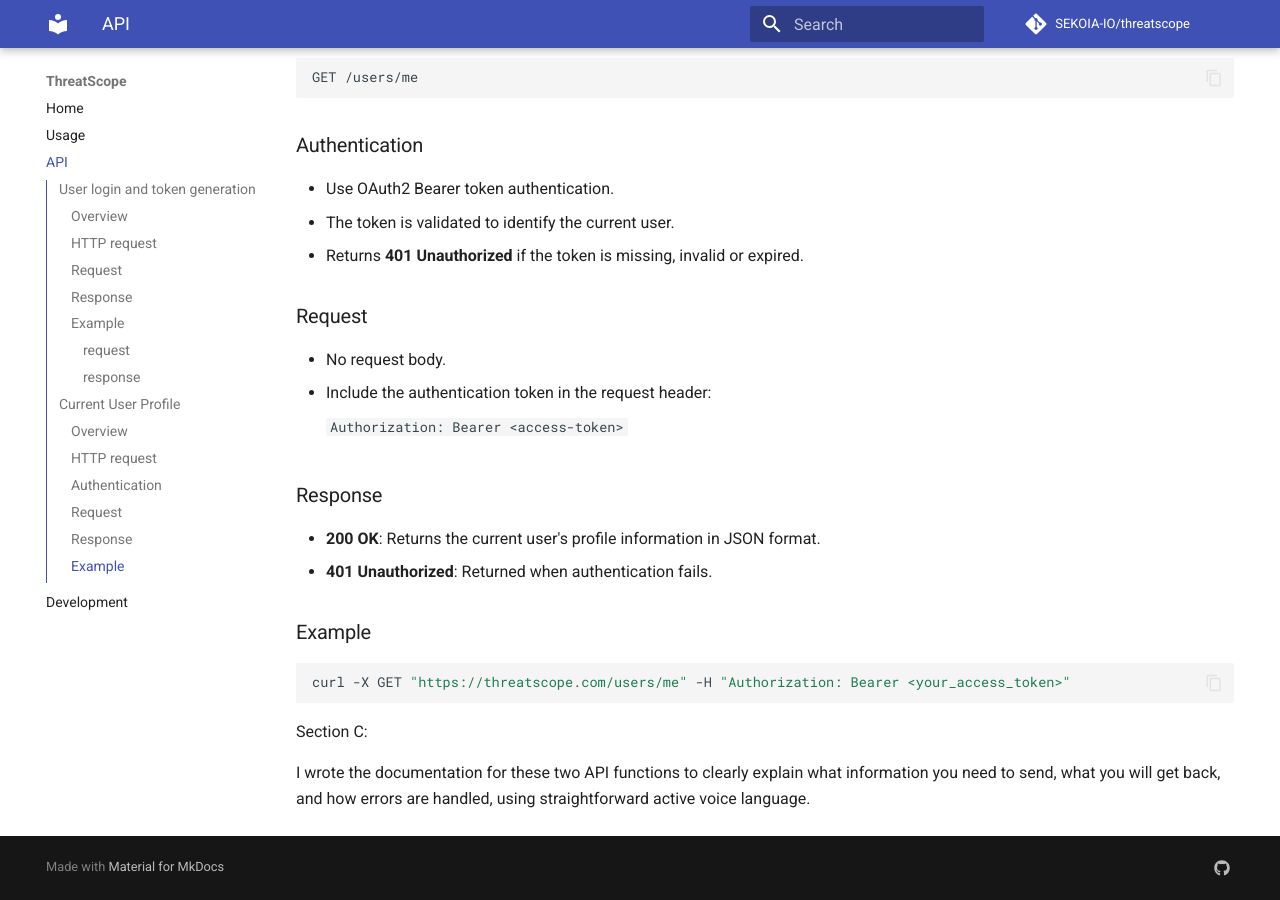
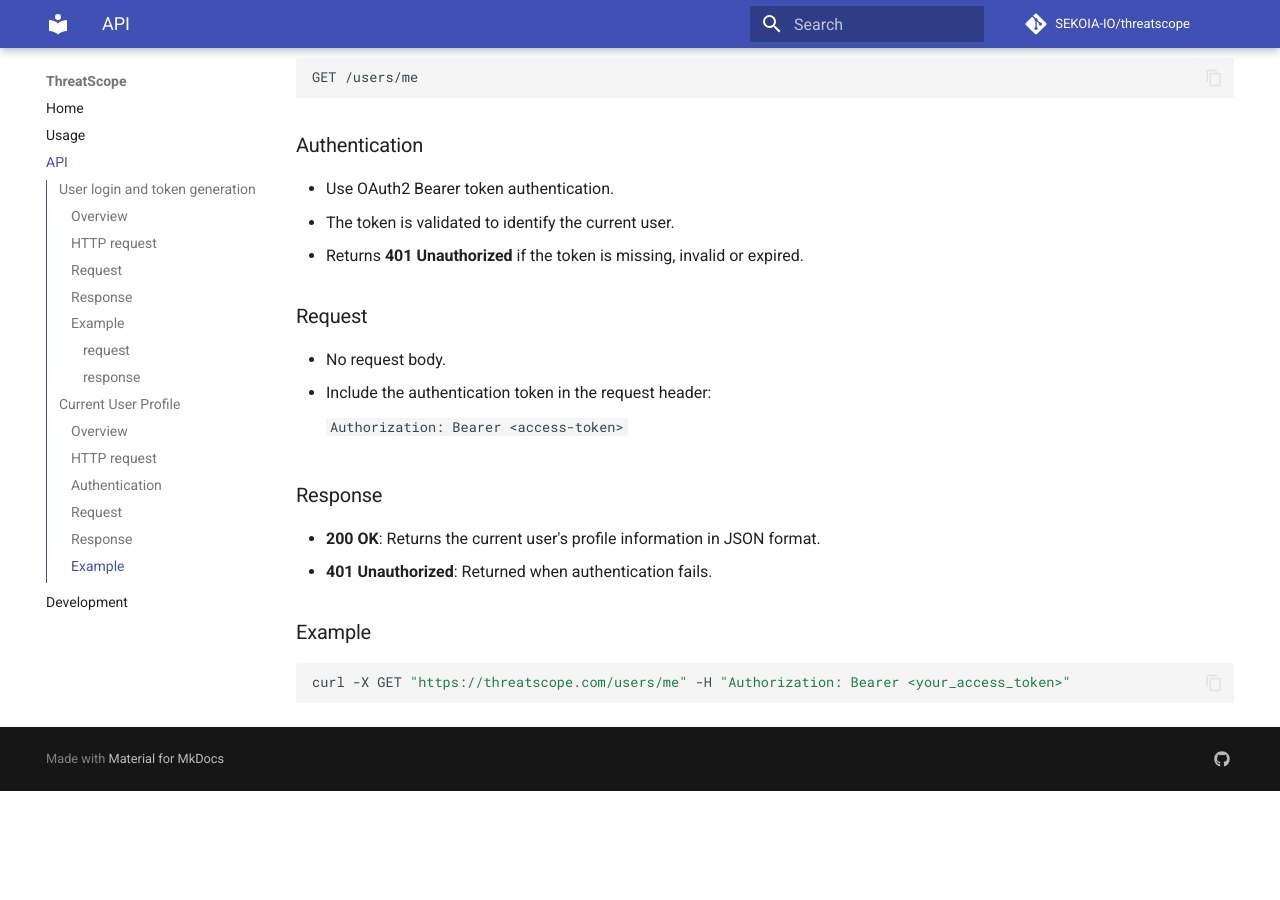
Before and after one commit to RayNawfal/DemoApp, an MkDocs documentation site: the page built from docs/api.md, in a window 1280 px wide and 900 px high, scrolled down 1430 px. Built offline with MkDocs 1.6.1 and Material for MkDocs 9.7.7, drawn with Linux system fonts in a browser that asks for light colours; comment, search, counter and statistics services are not loaded; after the commit the page ends 2221 px from its top, so only the background shows below that.

Commit message:
Update API docs

````diff
--- a/docs/api.md
+++ b/docs/api.md
@@ -85,8 +85,3 @@ GET /users/me
 ```bash
 curl -X GET "https://threatscope.com/users/me" -H "Authorization: Bearer <your_access_token>"
 ```
-
-
-Section C:
-
-I wrote the documentation for these two API functions to clearly explain what information you need to send, what you will get back, and how errors are handled, using straightforward active voice language.
````
